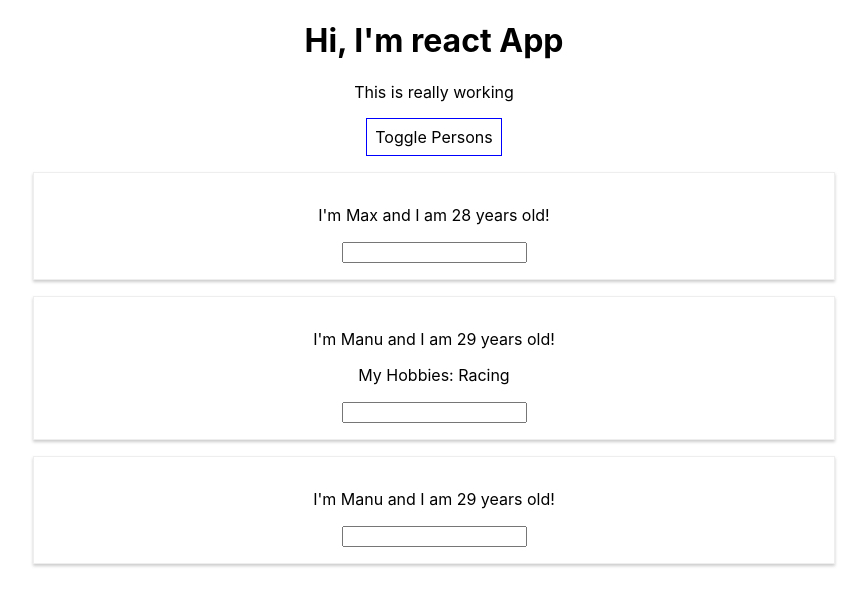
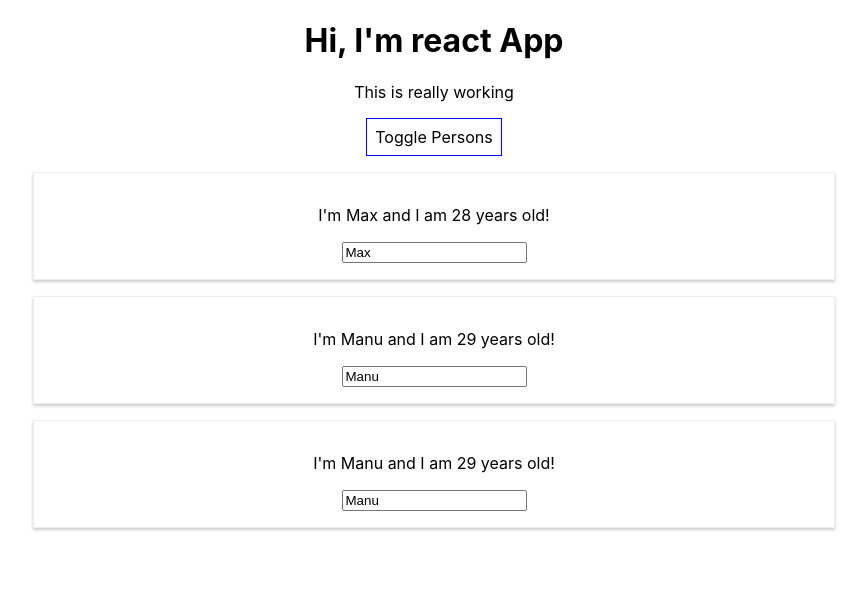
Before and after one commit to ajay297/Burger, a React (Create React App) app: page / in a window 1280 px wide. Both pictures are taken after a click on the button "Toggle Persons". Shown: the top 606 px of the page, without its empty margins (206-1073 px from the left). Built offline with nearby package versions, Linux system fonts and the light colour scheme.

Commit message:
Added list

```diff
--- a/src/App.js
+++ b/src/App.js
@@ -4,9 +4,9 @@ import Person from './Person/Person';
 class App extends Component {
   state = {
     persons: [
-      { name: 'Max', age: 28 },
-      { name: 'Manu', age: 29 },
-      { name: 'Manu', age: 29 }
+      { id:'akjn',name: 'Max', age: 28 },
+      { id:'ajsns',name: 'Manu', age: 29 },
+      { id:'nnqqsk',name: 'Manu', age: 29 }
     ]
   }
   switchNameHandler = (newName) => {
@@ -25,17 +25,17 @@ class App extends Component {
       ]
     });
   }
-  nameChangedHandler = (event) => {
-    this.setState({
-      persons: [
-        { name: 'Ajay', age: 20 },
-        { name: event.target.value, age: 21 },
-        { name: 'Jay', age: 20 }
-      ],
-      otherState: 'some other value',
-      showPersons: false
-
-    })
+  nameChangedHandler = (event,id) => {
+    const personsIndex=this.state.persons.findIndex(p=>{
+      return p.id===id;
+    });
+    // const personsIndex=index;
+    // const person=Object.assign({},this.state.persons[personsIndex]);
+    const person={...this.state.persons[personsIndex]};
+    person.name=event.target.value;
+    const persons=[...this.state.persons];
+    persons[personsIndex]=person;
+    this.setState({persons: persons});
   }
   // in normal js=onclick on the other hand react=onClick
   // state is a special property
@@ -47,8 +47,19 @@ class App extends Component {
   // or
   // ()=>this.switchNameHandler()
   togglePersonsHandler = () => {
-    const doesShow=this.state.showPersons;
-    this.setState({showPersons:!doesShow});
+    const doesShow = this.state.showPersons;
+    this.setState({ showPersons: !doesShow });
+
+  }
+  deletePersonHandler=(personIndex)=>{
+    // const persons=this.state.persons;
+    // persons.splice(personIndex,1);
+    // this.setState({persons:persons}); //this a flaw
+    // Alternative
+    // const persons=this.state.persons.slice();
+    const persons=[...this.state.persons];
+    persons.splice(personIndex,1);
+    this.setState({persons:persons});
 
   }
   render() {
@@ -59,11 +70,21 @@ class App extends Component {
       padding: '8px',
       cursor: 'pointer',
     };
-    let persons=null;
-    if (this.state.showPersons){
-      persons=(
+    let persons = null;
+    if (this.state.showPersons) {
+      persons = (
         <div>
-            <Person
+          {this.state.persons.map((person,index) => {
+            return <Person
+              click={()=>this.deletePersonHandler(index)}
+              name={person.name}
+              age={person.age}
+              key={person.id}
+              changed={(event)=>this.nameChangedHandler(event,person.id)}/>
+
+          })}
+          {/* We should assign a key property to allow react to keep track of the individual elements so that it can compare between the different elements to find out which elements changed and which didn't so that it only re-renders the elements which did change and not the whole list. React compares with the future and the past*/}
+          {/* <Person
             name={this.state.persons[0].name}
             age={this.state.persons[0].age} />
           <Person
@@ -73,7 +94,7 @@ class App extends Component {
             changed={this.nameChangedHandler}>My Hobbies: Racing</Person>
           <Person
             name={this.state.persons[2].name}
-              age={this.state.persons[2].age} />
+            age={this.state.persons[2].age} /> */}
         </div>
 
       )
--- a/src/Person/Person.js
+++ b/src/Person/Person.js
@@ -10,7 +10,7 @@ return (
     <div className="Person">
         <p onClick={props.click}>I'm {props.name} and I am {props.age} years old!</p>
         <p>{props.children}</p>
-        <input type="text" onChange={props.changed}/>
+        <input type="text" onChange={props.changed} value={props.name}/>
     </div>
 );
 }
```
Lines whose indentation alone changed are shown as unchanged.
